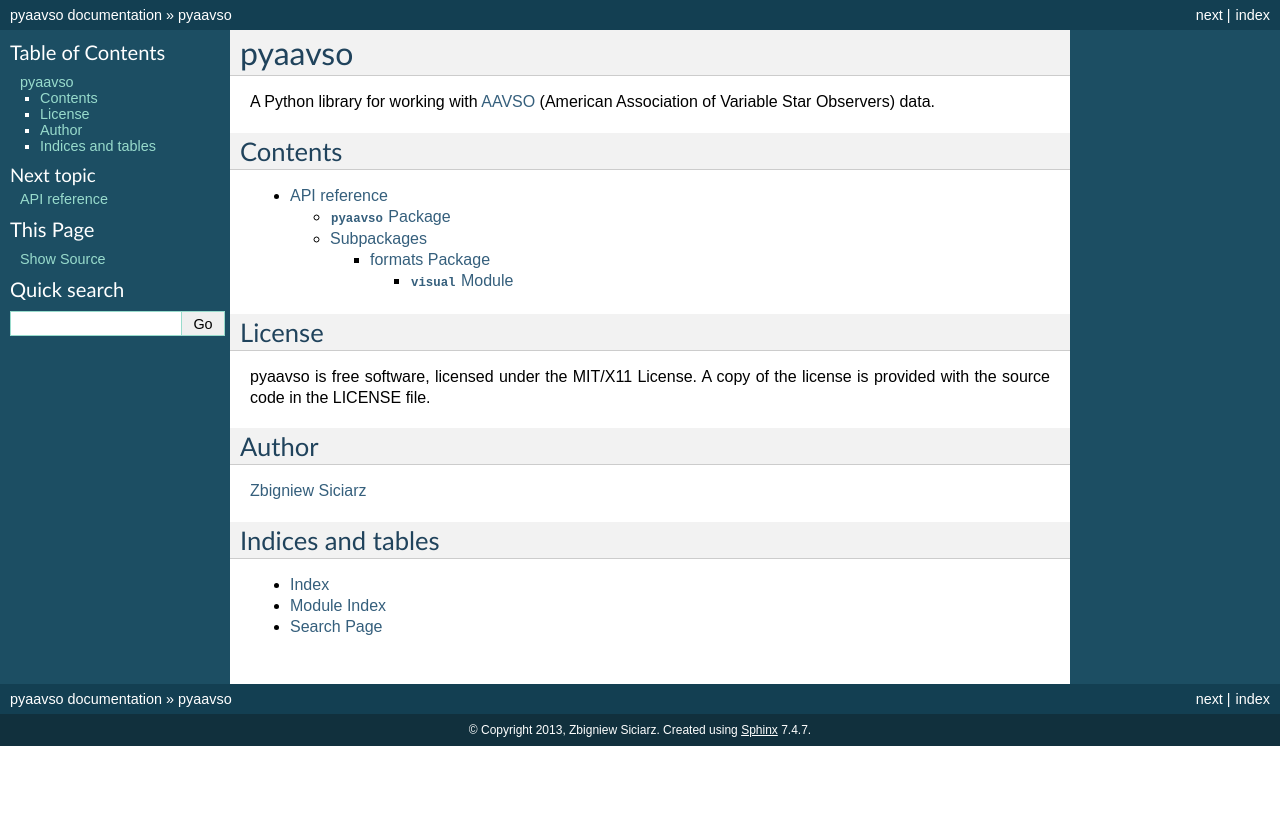
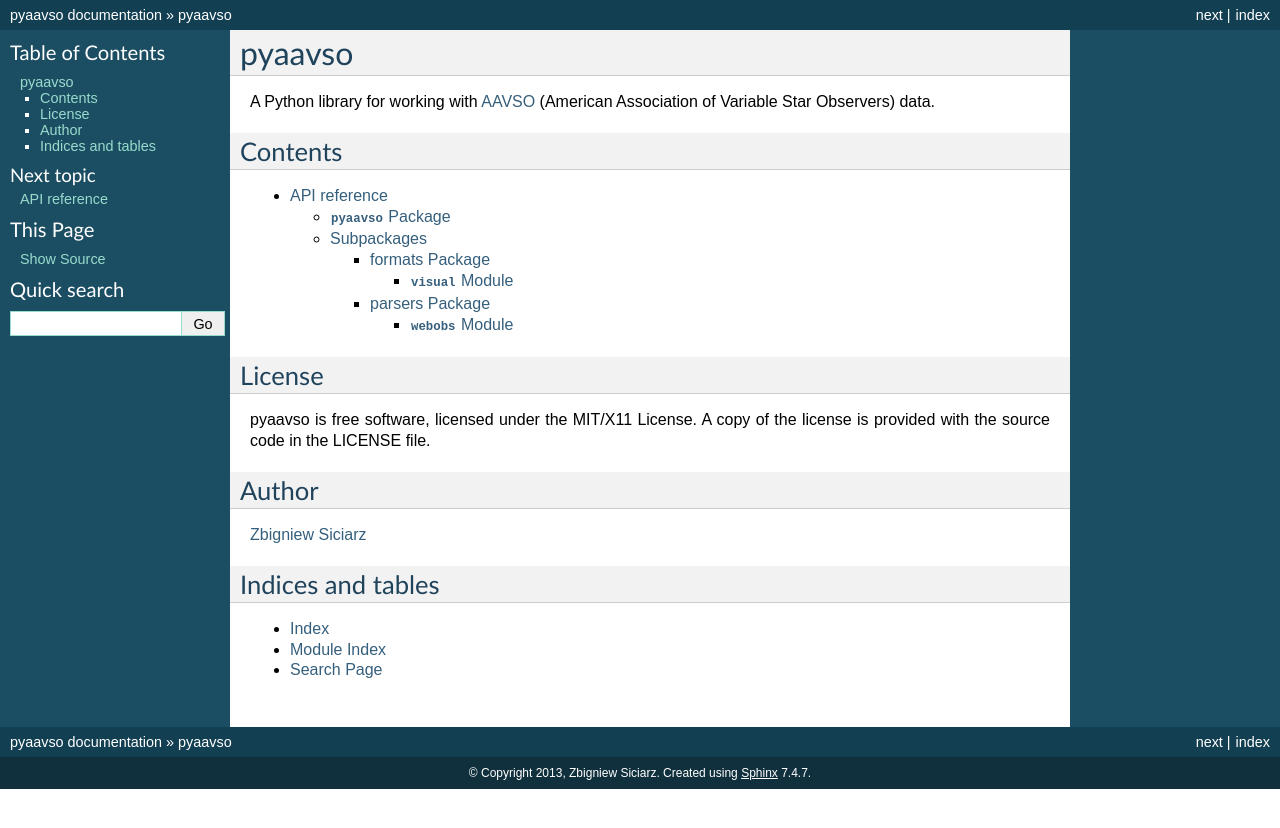
Before and after one commit to zsiciarz/pyaavso, a Sphinx documentation site: the page built from docs/index.rst, in a window 1280 px wide. Shown: the top 828 px of the page. Built offline with Sphinx 7.4.7, drawn with Linux system fonts in a browser that asks for light colours.

Commit message:
Added documentation file for parsers package.

```diff
--- /dev/null
+++ b/docs/pyaavso.parsers.rst
@@ -0,0 +1,9 @@
+parsers Package
+===============
+
+:mod:`webobs` Module
+--------------------
+
+.. automodule:: pyaavso.parsers.webobs
+    :members:
+    :undoc-members:
--- a/docs/reference.rst
+++ b/docs/reference.rst
@@ -15,3 +15,4 @@
 .. toctree::
 
     pyaavso.formats
+    pyaavso.parsers
```
